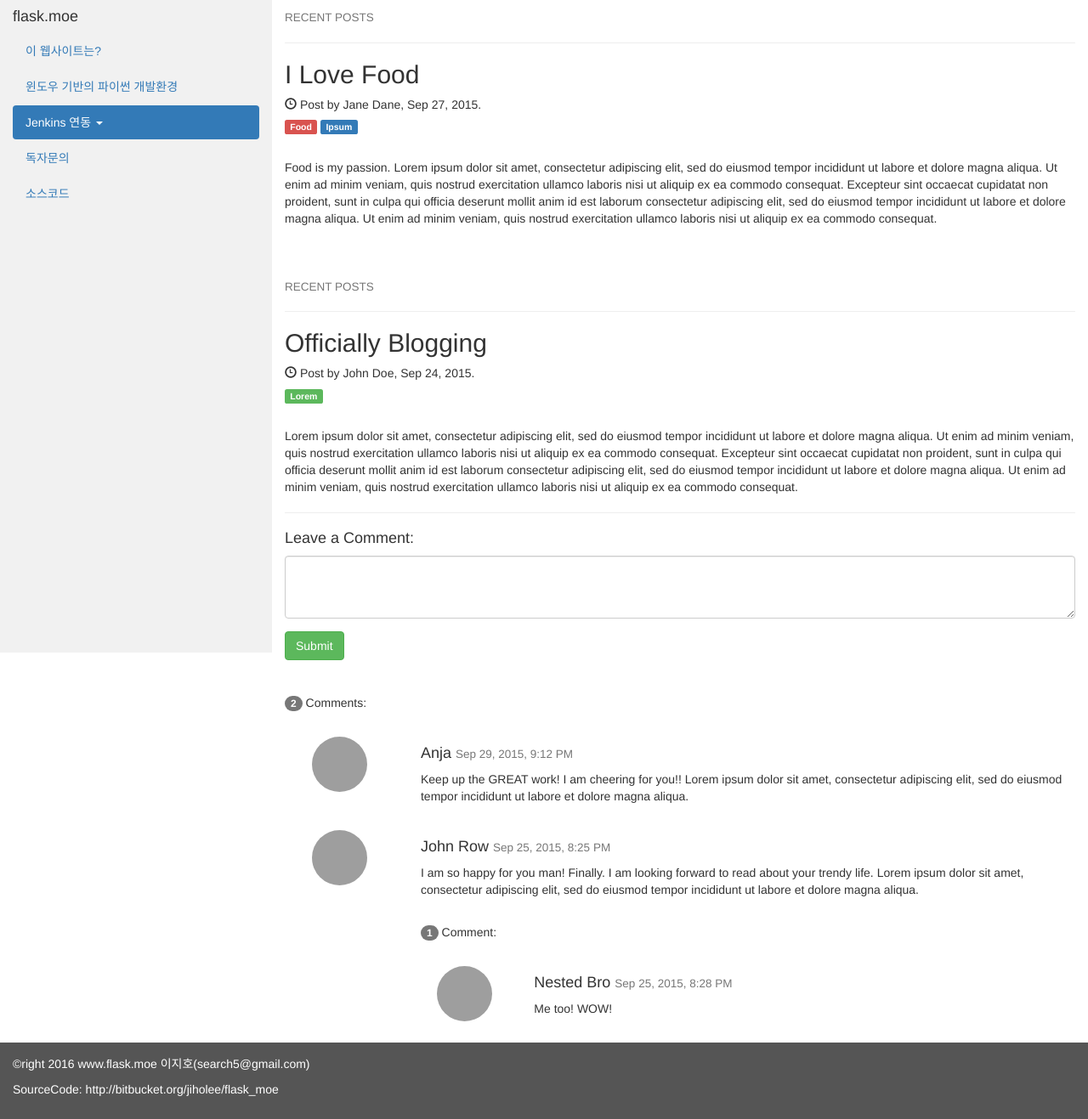
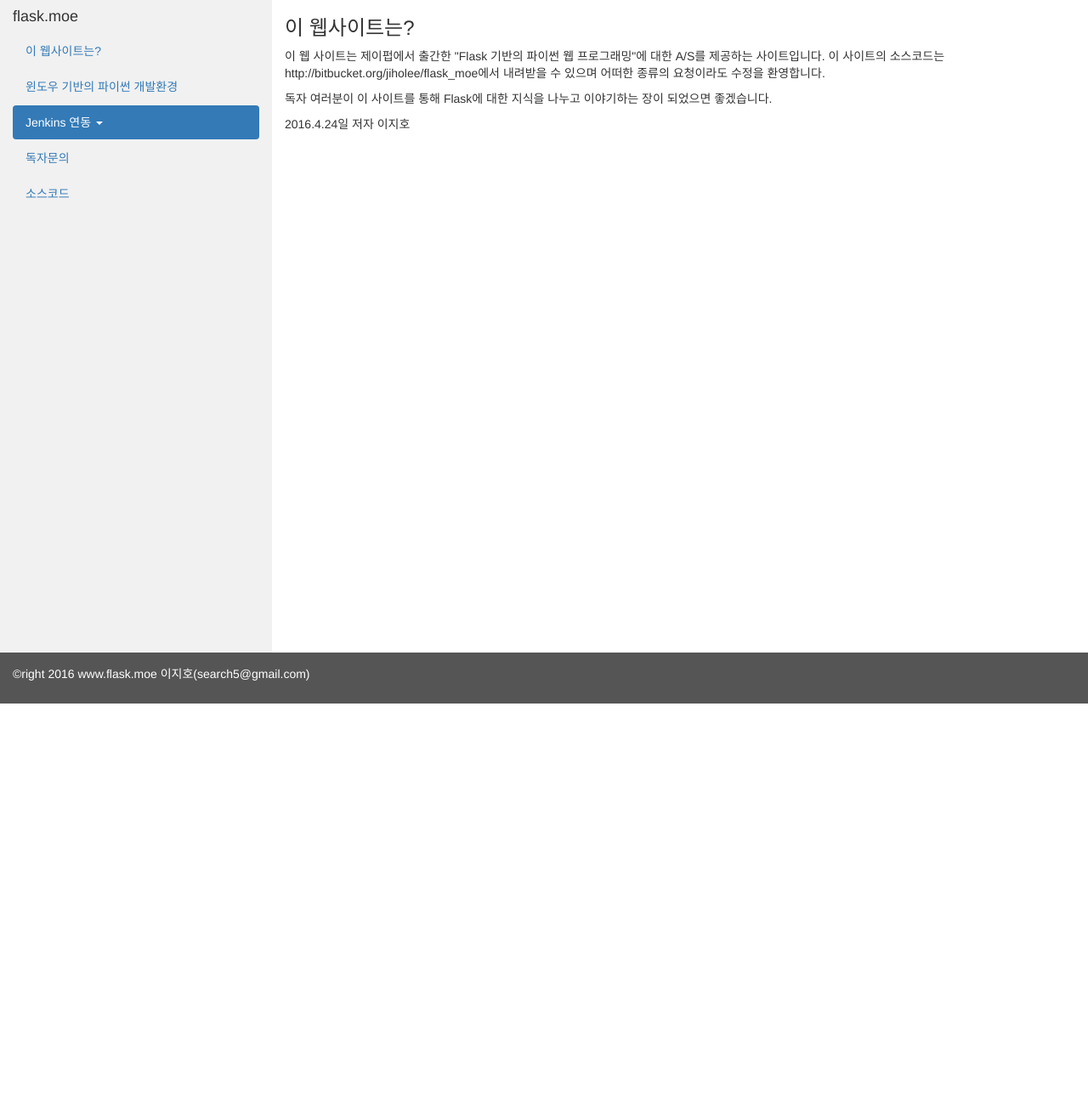
Before and after one commit to MrMoonKr/flask_moe-doc, a Flask app: page / in a window 1280 px wide. Shown: the whole page at 85% size. After the commit the page ends 828 px from the top, so only its background shows below. Run offline with Flask 2, Linux system fonts and the light colour scheme; some libraries are stand-ins or nearby versions; grey boxes are pictures that could not be loaded.

Commit message:
site making..

```diff
--- a/flask_moe/templates/base.html
+++ b/flask_moe/templates/base.html
@@ -87,7 +87,6 @@
 
         <footer class="container-fluid">
             <p>&copyright 2016 www.flask.moe 이지호(search5@gmail.com)</p>
-            <p>SourceCode: http://bitbucket.org/jiholee/flask_moe</p>
         </footer>
 
         <!-- jQuery (necessary for Bootstrap's JavaScript plugins) -->
--- a/flask_moe/templates/index.html
+++ b/flask_moe/templates/index.html
@@ -4,7 +4,7 @@
 {% endblock %}
 
 {% block content_block %}
-    <h4><small>RECENT POSTS</small></h4>
+    <!--<h4><small>RECENT POSTS</small></h4>
     <hr>
     <h2>I Love Food</h2>
     <h5><span class="glyphicon glyphicon-time"></span> Post by Jane Dane, Sep 27, 2015.</h5>
@@ -60,5 +60,10 @@
                 </div>
             </div>
         </div>
-    </div>
+    </div>-->
+    <h3>이 웹사이트는?</h3>
+    <p>이 웹 사이트는 제이펍에서 출간한 "Flask 기반의 파이썬 웹 프로그래밍"에 대한 A/S를 제공하는 사이트입니다. 이 사이트의 소스코드는
+        http://bitbucket.org/jiholee/flask_moe에서 내려받을 수 있으며 어떠한 종류의 요청이라도 수정을 환영합니다.</p>
+    <p>독자 여러분이 이 사이트를 통해 Flask에 대한 지식을 나누고 이야기하는 장이 되었으면 좋겠습니다.</p>
+    <p>2016.4.24일 저자 이지호</p>
 {% endblock %}
```
